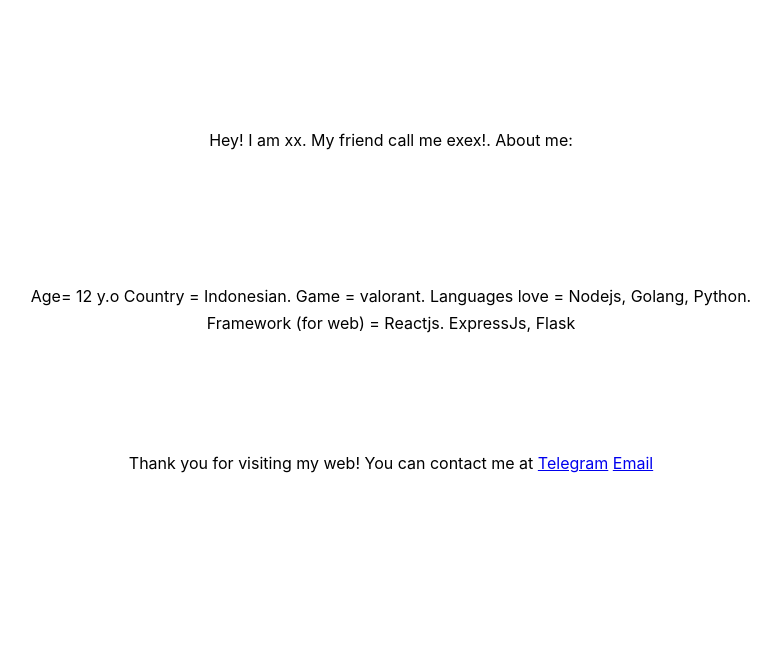
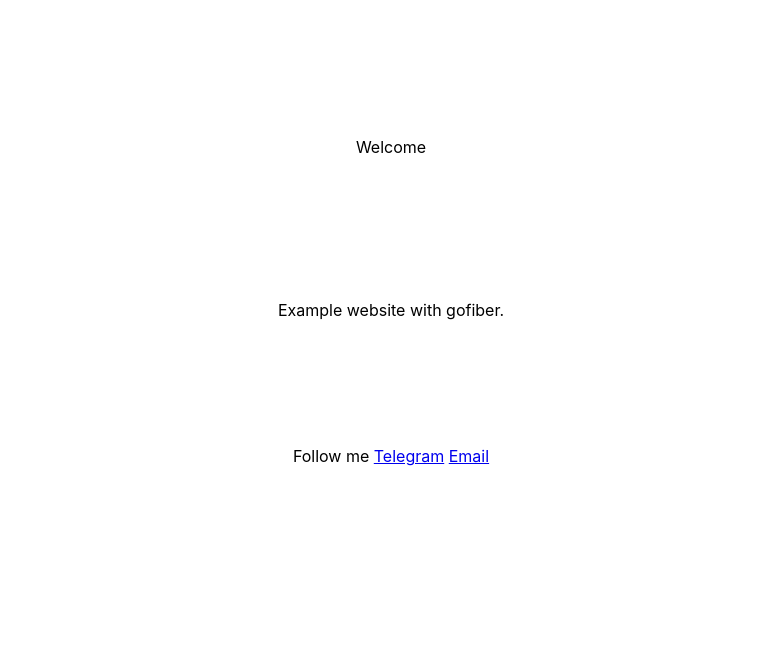
Before and after one commit to nekozu/website-go, a plain HTML site: page index.html in a window 1280 px wide. Shown: the part 154-800 px from the top of the page, without its empty margins (249-1026 px from the left). Drawn offline with Linux system fonts and the light colour scheme; files that its build step writes are made by us from their sources.

Commit message:
Update index.html

```diff
--- a/index.html
+++ b/index.html
@@ -1,17 +1,17 @@
 <!DOCTYPE html>
 <html>
   <head>
-    <title>Exex Web</title>
-    <link rel="stylesheet" href="/assets/style.css" />
+    <title>Example golang web with gofiber framework</title>
+    <link rel="stylesheet" href="/style.css" />
   </head>
   <body>
-    <h1>×× Website</h1>
+    <h1>Golang Web</h1>
     <p>
-      Hey! I am xx. My friend call me exex!. About me:
+      Welcome
     </p>
-    <p>Age= 12 y.o Country = Indonesian. Game = valorant. Languages love = Nodejs, Golang, Python. Framework (for web) = Reactjs. ExpressJs, Flask
+    <p>Example website with gofiber.</p>
     <footer>
-        Thank you for visiting my web! You can contact me at
+        Follow me
         <a href="https://t.me/exexme">Telegram</a>
         <a href="mailto:kurayatim@yandex.com/">Email</a>
     </footer>
```
